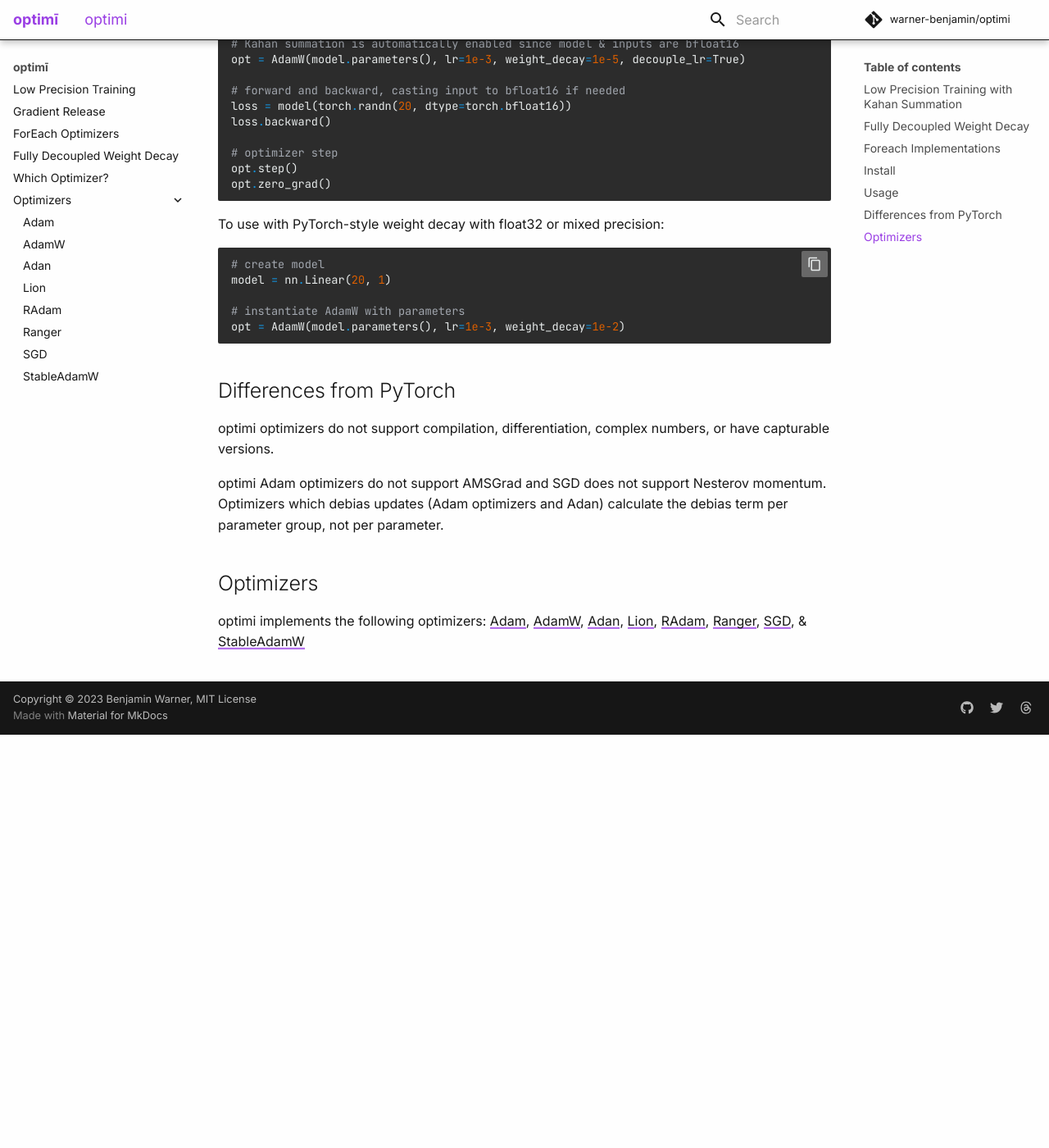
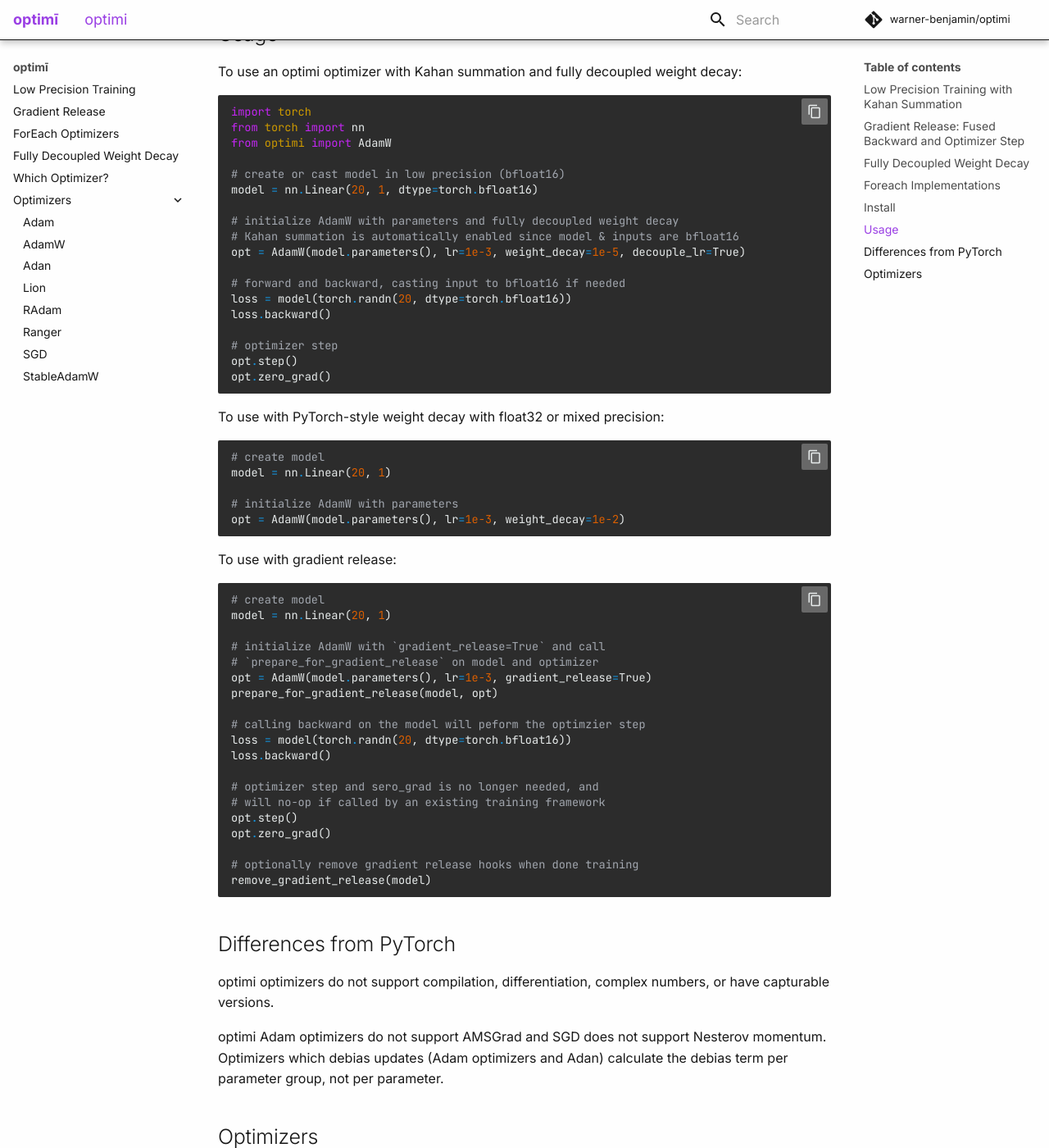
Before and after one commit to warner-benjamin/optimi, an MkDocs documentation site: the page built from docs/index.md, in a window 1280 px wide and 1400 px high, scrolled down 1335 px. Shown: the whole window at 82% size. Built offline with MkDocs 1.6.1 and Material for MkDocs 9.7.7, drawn with Linux system fonts in a browser that asks for light colours; some web fonts are replaced; comment, search, counter and statistics services are not loaded; before the commit the page ends 2231 px from its top, so only the background shows below that; some of the changed text lies outside the part shown.

Commit message:
Update gradient release docs

````diff
--- a/docs/index.md
+++ b/docs/index.md
@@ -14,6 +14,12 @@
 optimi optimizers can match the performance of mixed precision when [training in BFloat16 by using Kahan summation](kahan_summation.md).
 
 Training in BFloat16 with Kahan summation can reduce non-activation training memory usage by [37.5 to 45.5 percent](kahan_summation.md/#memory-savings) when using an Adam optimizer. BFloat16 training increases single GPU [training speed by ~10 percent](kahan_summation.md/#training-speedup) at the same batch size.
+
+## Gradient Release: Fused Backward and Optimizer Step
+
+optimi optimizers can perform the [optimization step layer-by-layer during the backward pass](gradient_release.md), immediately freeing gradient memory.
+
+Unlike the current PyTorch implementation, optimi’s gradient release optimizers are a drop-in replacement for standard optimizers and seamlessly work with exisiting hyperparmeter schedulers.
 
 ## Fully Decoupled Weight Decay
 
@@ -45,7 +51,7 @@
 # create or cast model in low precision (bfloat16)
 model = nn.Linear(20, 1, dtype=torch.bfloat16)
 
-# instantiate AdamW with parameters and fully decoupled weight decay
+# initialize AdamW with parameters and fully decoupled weight decay
 # Kahan summation is automatically enabled since model & inputs are bfloat16
 opt = AdamW(model.parameters(), lr=1e-3, weight_decay=1e-5, decouple_lr=True)
 
@@ -64,8 +70,32 @@
 # create model
 model = nn.Linear(20, 1)
 
-# instantiate AdamW with parameters
+# initialize AdamW with parameters
 opt = AdamW(model.parameters(), lr=1e-3, weight_decay=1e-2)
+```
+
+To use with gradient release:
+
+```python
+# create model
+model = nn.Linear(20, 1)
+
+# initialize AdamW with `gradient_release=True` and call
+# `prepare_for_gradient_release` on model and optimizer
+opt = AdamW(model.parameters(), lr=1e-3, gradient_release=True)
+prepare_for_gradient_release(model, opt)
+
+# calling backward on the model will peform the optimzier step
+loss = model(torch.randn(20, dtype=torch.bfloat16))
+loss.backward()
+
+# optimizer step and sero_grad is no longer needed, and
+# will no-op if called by an existing training framework
+opt.step()
+opt.zero_grad()
+
+# optionally remove gradient release hooks when done training
+remove_gradient_release(model)
 ```
 
 ## Differences from PyTorch
````
Also changed, not shown: docs/gradient_release.md (+2 -2 lines).
